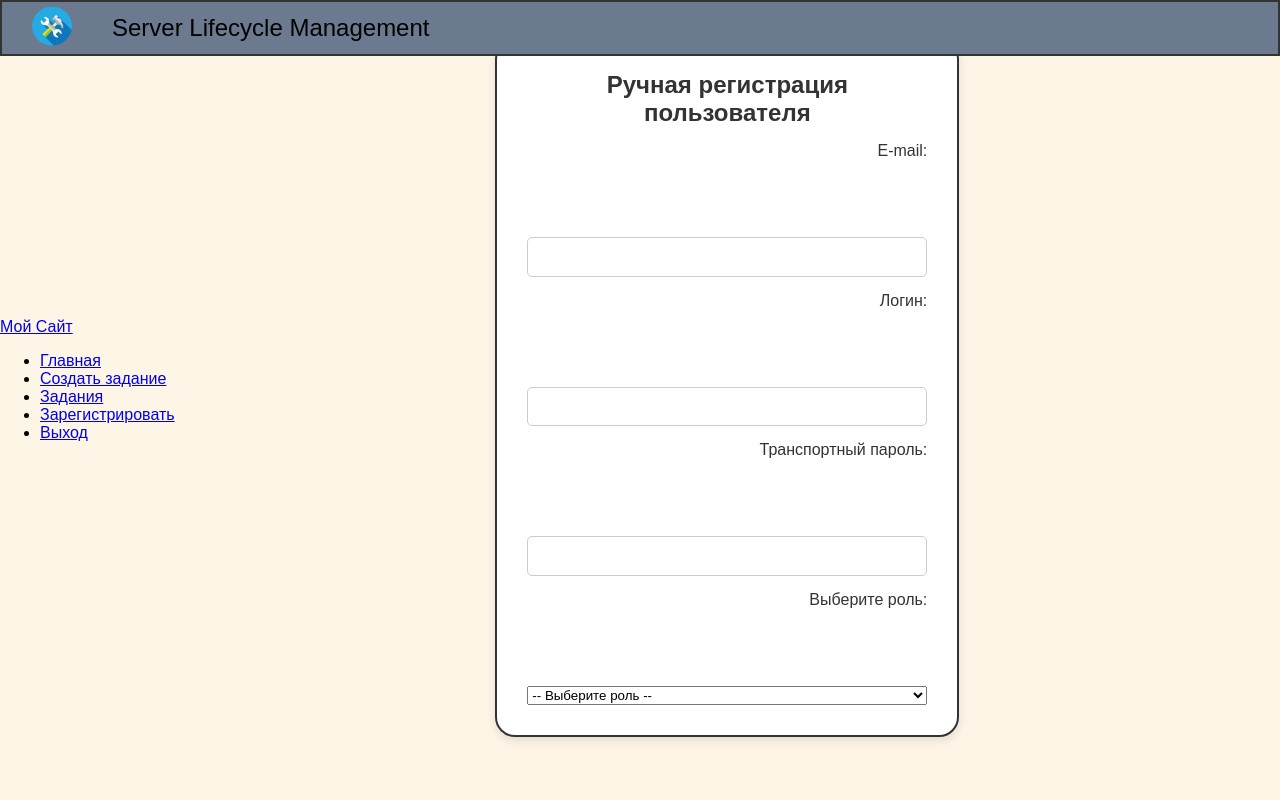
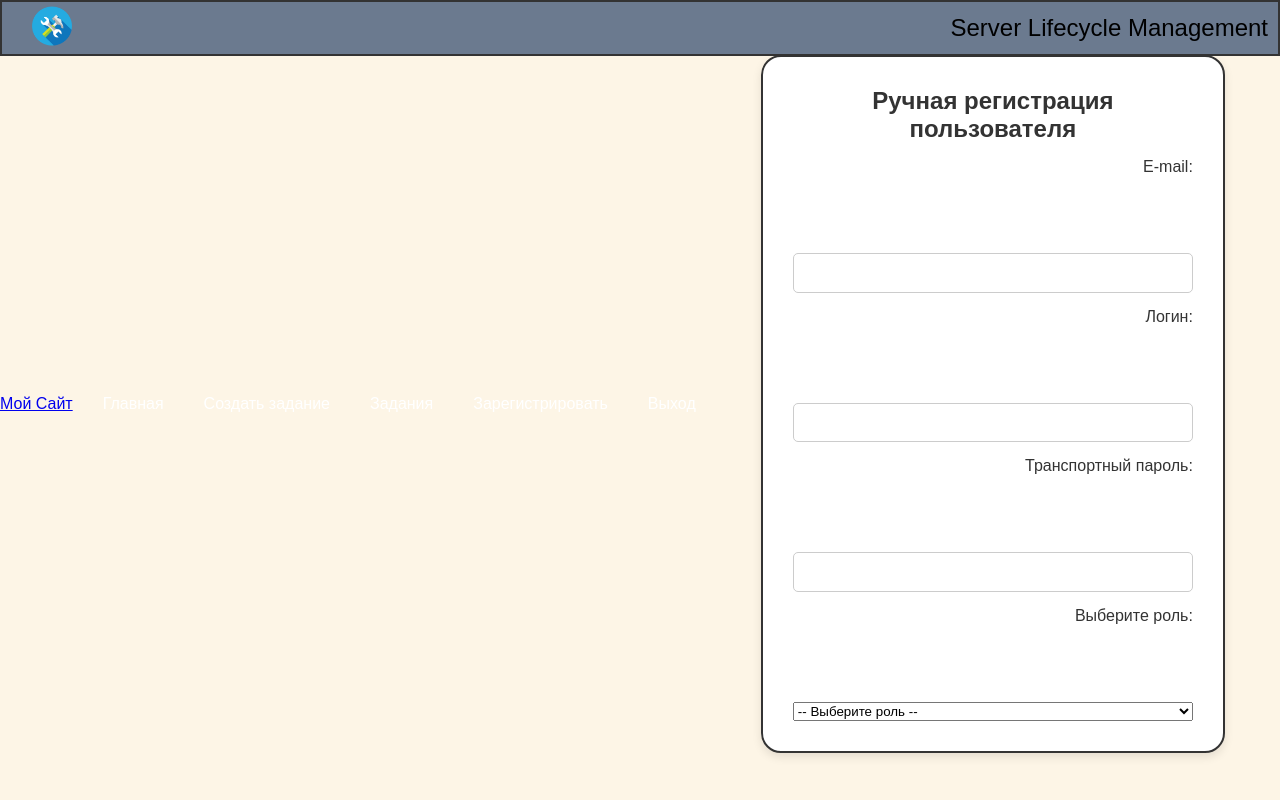
Before and after one commit to LeonArchie/SLM, a PHP site: page /FR_register.php in a window 1280 px wide. Run offline with PHP 8.4, Linux system fonts and the light colour scheme; data that the repository does not hold is empty; some libraries are stand-ins or nearby versions.

Commit message:
v.112 Добавлен стиль навбар Примонитрован к страницам

```diff
--- a/FR_register.php
+++ b/FR_register.php
@@ -52,6 +52,10 @@
 			rel="stylesheet"
 			href="/css/all.css"
 		/>
+		<link
+			rel="stylesheet"
+			href="/css/navbar.css"
+		/>
 		<!-- Фавикон -->
 		<link
 			rel="icon"
--- a/css/all.css
+++ b/css/all.css
@@ -2,7 +2,7 @@ body {
 	display: flex;
 	justify-content: center; /* Выравнивание по горизонтали */
 	align-items: center; /* Выравнивание по вертикали */
-	height: calc(100vh - 3em - 3em - 3em); /* Высота body равна высоте окна браузера - 60px — высота header, 5em — высота footer */
+	height: calc(100vh - 3em - 2em - 2em); /* Высота body равна высоте окна браузера - 60px — высота header, 5em — высота footer */
 	margin: 0; /* Убираем отступы по умолчанию */
 	background-color: #fdf5e6; /* Молочный цвет */
 	font-size: 16px;
@@ -22,6 +22,7 @@ body {
 	z-index: 1000;
 	background-color: #6b7a8f; /* Цвет фона */
 	border: 2px solid #333; /* Рамка */
+	justify-content: space-between; /* Распределение пространства между логотипом и меню */
 }
 
 .logo-container {
--- /dev/null
+++ b/css/navbar.css
@@ -0,0 +1,30 @@
+/* Стили для навигационной панели */
+.navbar {
+    display: flex;
+    align-items: center;
+}
+
+.nav-links {
+    list-style: none; /* Убираем маркеры списка */
+    display: flex;
+    margin: 0;
+    padding: 0;
+}
+
+.nav-links li {
+    margin-left: 20px; /* Отступ между пунктами меню */
+}
+
+.nav-links a {
+    color: #fff; /* Цвет текста */
+    text-decoration: none; /* Убираем подчёркивание */
+    font-size: 1em; /* Размер шрифта */
+    padding: 5px 10px; /* Внутренние отступы */
+    transition: background-color 0.3s ease; /* Плавный переход */
+}
+
+/* Эффект при наведении на ссылки */
+.nav-links a:hover {
+    background-color: #555; /* Цвет фона при наведении */
+    border-radius: 5px; /* Закруглённые углы */
+}
--- a/dashboard.php
+++ b/dashboard.php
@@ -34,6 +34,10 @@
 			rel="stylesheet"
 			href="/css/all.css"
 		/>
+		<link
+			rel="stylesheet"
+			href="/css/navbar.css"
+		/>
 		<!-- Фавикон -->
 		<link
 			rel="icon"
```
